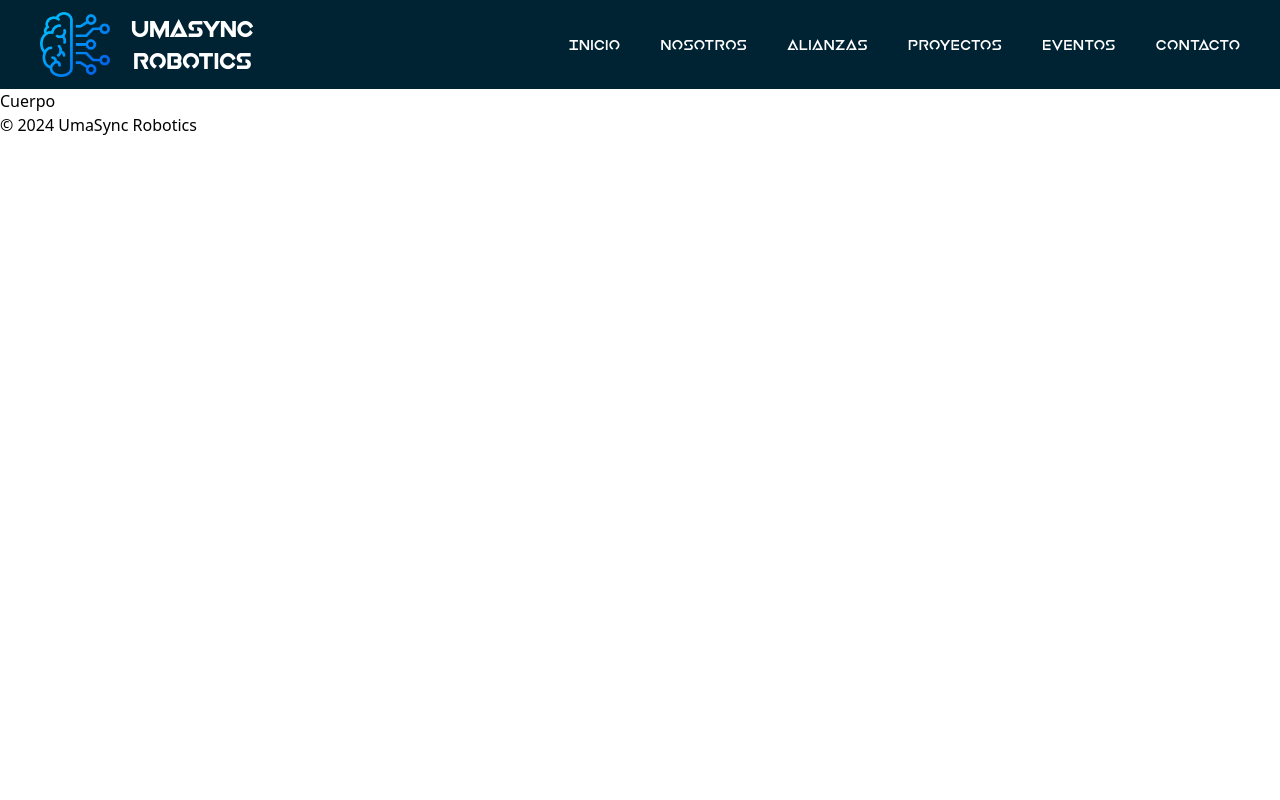
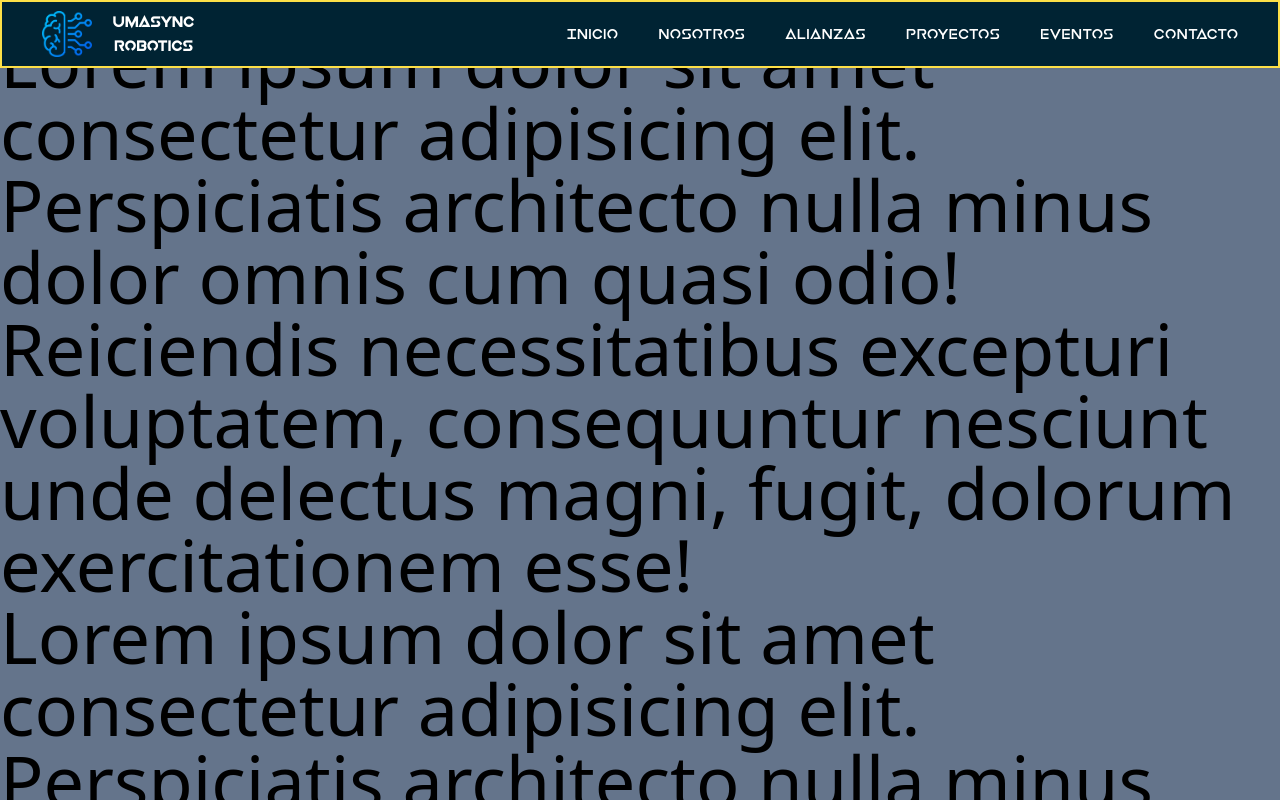
Before and after one commit to Fabrizzio20k/umasync_webpage, a Next.js app: page / in a window 1280 px wide. Shown: the top 800 px of the page. Built offline with nearby package versions, Linux system fonts and the light colour scheme.

Commit message:
Add classes for navbar

```diff
--- a/src/app/layout.tsx
+++ b/src/app/layout.tsx
@@ -15,9 +15,11 @@ export default function RootLayout({
 }>) {
   return (
     <html lang="es">
-      <body>
+      <body className="bg-slate-500">
         <Navbar />
         {children}
+        <h1 className="text-7xl">Lorem ipsum dolor sit amet consectetur adipisicing elit. Perspiciatis architecto nulla minus dolor omnis cum quasi odio! Reiciendis necessitatibus excepturi voluptatem, consequuntur nesciunt unde delectus magni, fugit, dolorum exercitationem esse!</h1>
+        <h1 className="text-7xl">Lorem ipsum dolor sit amet consectetur adipisicing elit. Perspiciatis architecto nulla minus dolor omnis cum quasi odio! Reiciendis necessitatibus excepturi voluptatem, consequuntur nesciunt unde delectus magni, fugit, dolorum exercitationem esse!</h1>
         <Footer />
       </body>
     </html>
--- /dev/null
+++ b/src/components/Navbar/Navbar.module.css
@@ -0,0 +1,22 @@
+.item {
+    cursor: pointer;
+    position: relative;
+    overflow: hidden;
+}
+
+.item::after {
+    content: '';
+    position: absolute;
+    bottom: 0;
+    left: 50%;
+    right: 50%;
+    height: 2px;
+    background: #1AB6FF;
+    transition: all .5s;
+}
+
+.item:hover::after {
+    left: 0;
+    right: 0;
+    color: white;
+}
--- a/src/components/Navbar/Navbar.tsx
+++ b/src/components/Navbar/Navbar.tsx
@@ -1,25 +1,71 @@
 "use client"
 import Image from "next/image";
+import { useState, useEffect } from "react";
+import styles from "./Navbar.module.css";
+import Link from "next/link";
+import { Spin as Hamburger } from 'hamburger-react';
 
 export default function Navbar() {
+
+    const [isOpen, setIsOpen] = useState(false);
+    const [size, setSize] = useState(32);
+
+    useEffect(() => {
+        const checkWindowSize = () => {
+            if (window.innerWidth > 1000 && isOpen) {
+                setIsOpen(false);
+            }
+        };
+
+        window.addEventListener("resize", checkWindowSize);
+
+        return () => {
+            window.removeEventListener("resize", checkWindowSize);
+        };
+    }, [isOpen]);
+
+
+    useEffect(() => {
+        const handleResize = () => {
+            if (window.innerWidth < 400) {
+                setSize(window.innerWidth / 12);
+            } else {
+                setSize(32);
+            }
+        };
+
+        window.addEventListener('resize', handleResize);
+        handleResize();
+
+        return () => {
+            window.removeEventListener('resize', handleResize);
+        };
+    }, []);
+
+
     return (
-        <header className="bg-mainBlue-800">
-            <nav className="flex flex-row w-100 items-center justify-between mx-10">
-                <ul className="flex items-center justify-start my-3">
-                    <Image src="/icons/logo.webp" alt="Logo" width={70} height={100} />
-                    <div className="flex flex-col items-center justify-center ms-5 ">
-                        <h3 className="font-earthFont text-white text-2xl font-bold ">Umasync</h3>
-                        <h3 className="font-earthFont text-white text-2xl font-bold ">Robotics</h3>
-                    </div>
+        <header className="bg-mainBlue-800 fixed w-full border-2 border-yellow-300">
+            <nav className="flex flex-row max-w-1920 items-center justify-between mx-5 sm:mx-10 xl:mx-auto">
+                <Link href="/" className="my-2">
+                    <ul className="flex items-center justify-between cursor-pointer">
+                        <Image src="/icons/logo.webp" alt="Logo" width={50} height={50} />
+                        <div className="flex flex-col items-center justify-center ms-5">
+                            <h3 className="font-earthFont text-white text-1xl font-bold ">Umasync</h3>
+                            <h3 className="font-earthFont text-white text-1xl font-bold ">Robotics</h3>
+                        </div>
+                    </ul>
+                </Link>
+                <ul className="flex-row font-earthFont space-x-10 my-2 hidden lg:flex">
+                    <Link href="/" className={`${styles.item} text-white hover:text-blue-400 transition-all duration-500`}>Inicio</Link>
+                    <Link href="/" className={`${styles.item} text-white hover:text-blue-400 transition-all duration-500`}>Nosotros</Link>
+                    <Link href="/" className={`${styles.item} text-white hover:text-blue-400 transition-all duration-500`}>Alianzas</Link>
+                    <Link href="/" className={`${styles.item} text-white hover:text-blue-400 transition-all duration-500`}>Proyectos</Link>
+                    <Link href="/" className={`${styles.item} text-white hover:text-blue-400 transition-all duration-500`}>Eventos</Link>
+                    <Link href="/" className={`${styles.item} text-white hover:text-blue-400 transition-all duration-500`}>Contacto</Link>
                 </ul>
-                <ul className="flex flex-row font-earthFont text-white space-x-10 my-3">
-                    <li onClick={() => alert("Gaaaaaaa")}>Inicio</li>
-                    <li>Nosotros</li>
-                    <li>Alianzas</li>
-                    <li>Proyectos</li>
-                    <li>Eventos</li>
-                    <li>Contacto</li>
-                </ul>
+                <div className="lg:hidden">
+                    <Hamburger rounded={true} toggled={isOpen} toggle={setIsOpen} size={size} color="white" />
+                </div>
             </nav>
         </header>
     );
--- a/tailwind.config.ts
+++ b/tailwind.config.ts
@@ -8,9 +8,6 @@ const config: Config = {
   ],
   theme: {
     extend: {
-      fontFamily: {
-        'earthFont': ['Earth Bold', 'sans-serif'],
-      },
       colors: {
         "mainBlue": {
           50: "#DBF4FF",
@@ -25,7 +22,16 @@ const config: Config = {
           900: "#001119",
           950: "#000A0F"
         }
-      }
+      },
+      fontFamily: {
+        'earthFont': ['Earth Bold', 'sans-serif'],
+      },
+      maxWidth: {
+        "1920": "1920px",
+      },
+      screens: {
+        "xl": "2000px",
+      },
     },
   },
   plugins: [],
```
Also changed, not shown: package.json (+7 -5 lines), 1 other file (tests, documents, lock files or other folders).
